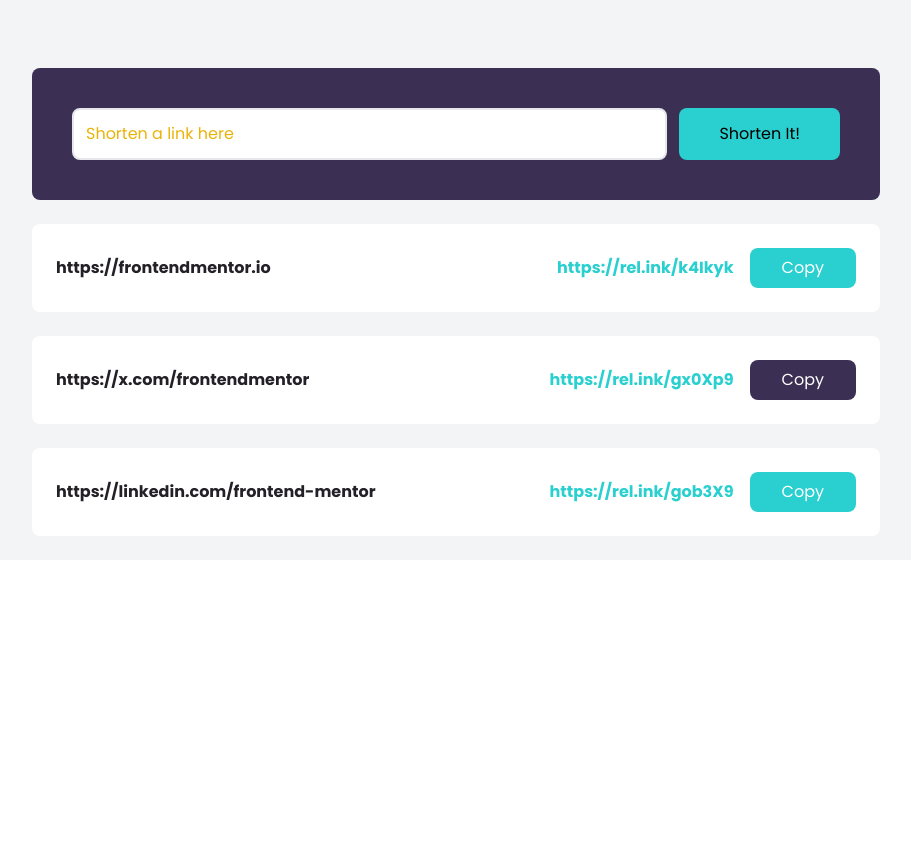
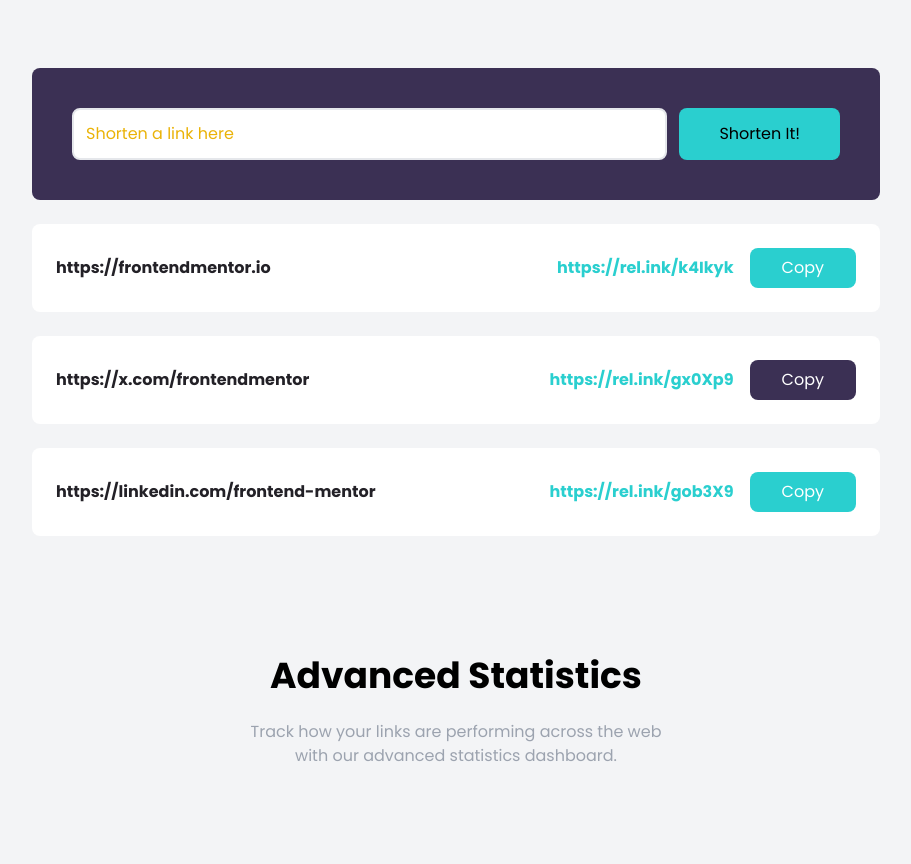
Before and after one commit to eddyK15501/shortly-tailwindcss, a website: page index.html in a window 1280 px wide. Shown: the part 780-1644 px from the top of the page, without its empty margins (184-1095 px from the left). Before the commit the page ends 1340 px from the top, so only its background shows below. Drawn offline with Linux system fonts and the light colour scheme.

Commit message:
features section start; header/description added

```diff
--- a/index.html
+++ b/index.html
@@ -152,6 +152,15 @@
         </div>
       </div>
     </section>
+    <section id="features" class="py-24 bg-gray-100">
+      <div class="container mx-auto px-3">
+        <h2 class="text-4xl mb-6 font-bold text-center">Advanced Statistics</h2>
+        <p class="max-w-xs mx-auto text-center text-gray-400 md:max-w-md">
+          Track how your links are performing across the web with our advanced
+          statistics dashboard.
+        </p>
+      </div>
+    </section>
     <script src="js/script.js"></script>
   </body>
 </html>
```
Also changed, not shown: css/style.css.
